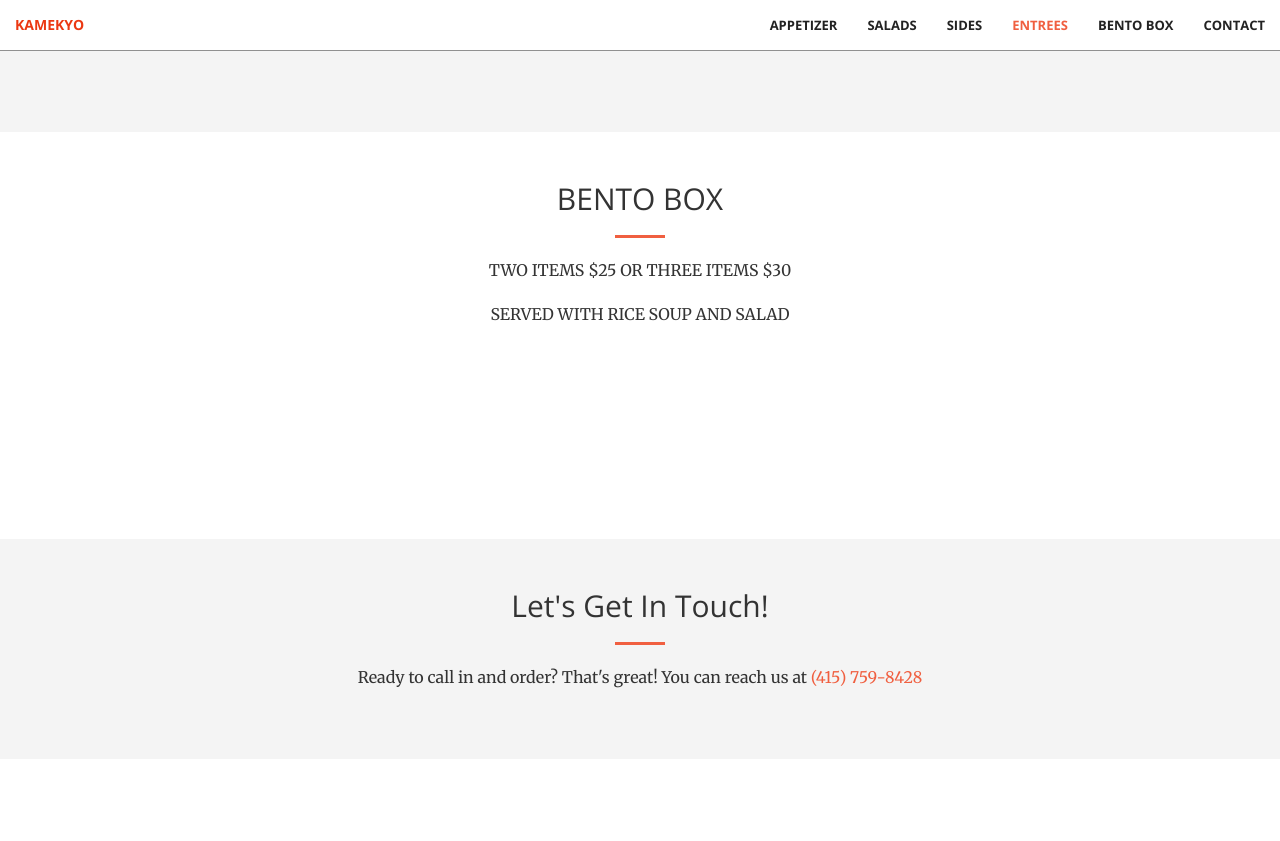
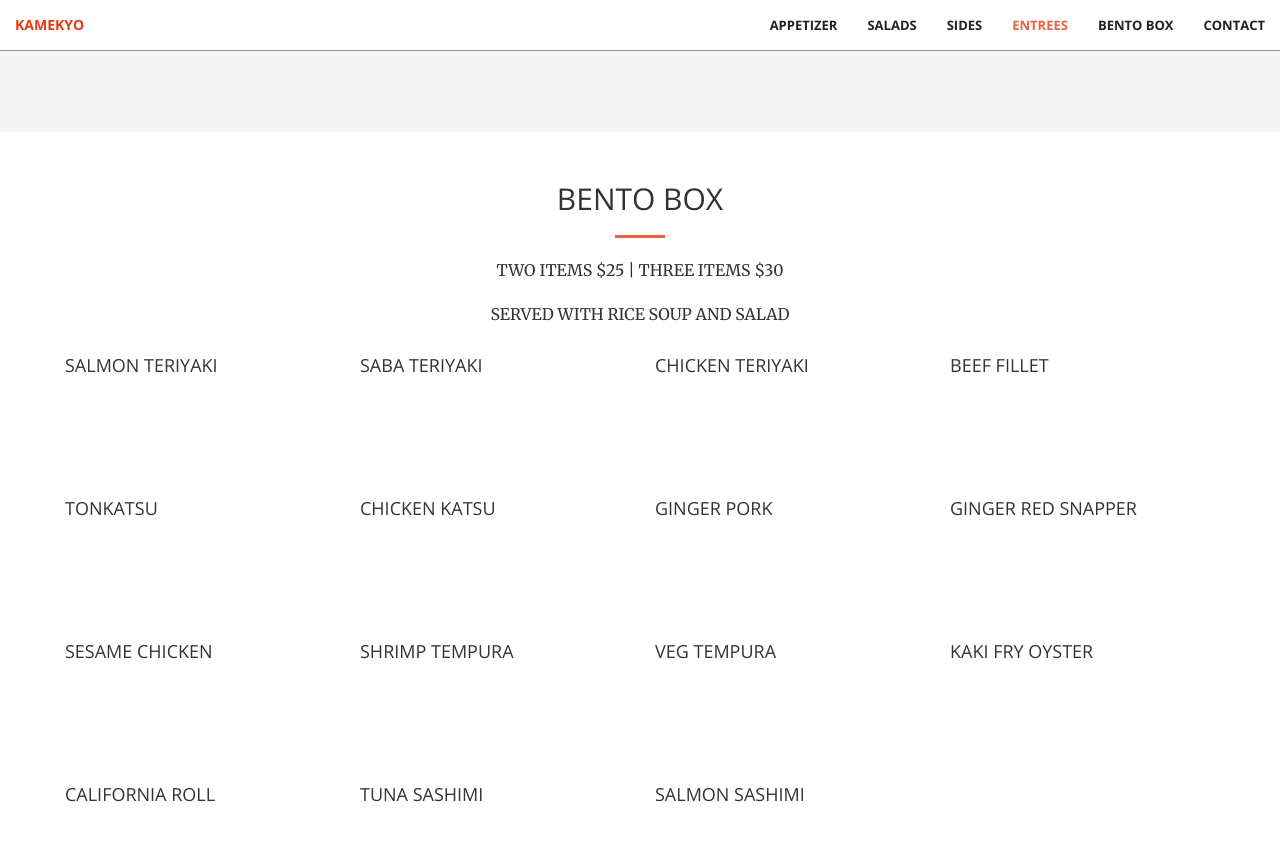
Before and after one commit to CyrusLiang/kamekyo, a Jekyll site: the page built from index.html, in a window 1280 px wide and 900 px high, scrolled down 3518 px. Shown: the top 841 px of the window. Built offline with Jekyll 4.4.1, drawn with Linux system fonts in a browser that asks for light colours; before the commit the page ends 4277 px from its top, so only the background shows below that.

Commit message:
Update bentobox.html

```diff
--- a/_includes/bentobox.html
+++ b/_includes/bentobox.html
@@ -4,7 +4,7 @@
             <div class="col-lg-12 text-center">
                 <h2 class="section-heading">Bento Box</h2>
                 <hr class="primary">
-                <p>Two Items $25 or Three Items $30</p>
+                <p>Two Items $25 | Three Items $30</p>
                 <p>Served with rice soup and salad</p>
             </div>
         </div>
@@ -13,12 +13,77 @@
         <div class="row">
             <div class="col-lg-3 col-sm-6">
                 <div class="food-box">
-                    <h4></h4>
+                    <h4>Salmon Teriyaki</h4>
                 </div>
             </div>
             <div class="col-lg-3 col-sm-6">
                 <div class="food-box">
-                    <h4></h4>
+                    <h4>Saba Teriyaki</h4>
+                </div>
+            </div>
+            <div class="col-lg-3 col-sm-6">
+                <div class="food-box">
+                    <h4>Chicken Teriyaki</h4>
+                </div>
+            </div>
+            <div class="col-lg-3 col-sm-6">
+                <div class="food-box">
+                    <h4>Beef Fillet</h4>
+                </div>
+            </div>
+            <div class="col-lg-3 col-sm-6">
+                <div class="food-box">
+                    <h4>Tonkatsu</h4>
+                </div>
+            </div>
+            <div class="col-lg-3 col-sm-6">
+                <div class="food-box">
+                    <h4>Chicken Katsu</h4>
+                </div>
+            </div>
+            <div class="col-lg-3 col-sm-6">
+                <div class="food-box">
+                    <h4>Ginger Pork</h4>
+                </div>
+            </div>
+            <div class="col-lg-3 col-sm-6">
+                <div class="food-box">
+                    <h4>Ginger Red Snapper</h4>
+                </div>
+            </div>
+            <div class="col-lg-3 col-sm-6">
+                <div class="food-box">
+                    <h4>Sesame Chicken</h4>
+                </div>
+            </div>
+            <div class="col-lg-3 col-sm-6">
+                <div class="food-box">
+                    <h4>Shrimp Tempura</h4>
+                </div>
+            </div>
+            <div class="col-lg-3 col-sm-6">
+                <div class="food-box">
+                    <h4>Veg Tempura</h4>
+                </div>
+            </div>
+            <div class="col-lg-3 col-sm-6">
+                <div class="food-box">
+                    <h4>Kaki Fry Oyster</h4>
+                </div>
+            </div>
+            <div class="col-lg-3 col-sm-6">
+                <div class="food-box">
+                    <h4>California Roll</h4>
+                </div>
+            </div>
+            <div class="col-lg-3 col-sm-6">
+                <div class="food-box">
+                    <h4>Tuna Sashimi</h4>
+                </div>
+            </div>
+            <div class="col-lg-3 col-sm-6">
+                <div class="food-box">
+                    <h4>Salmon Sashimi</h4>
                 </div>
             </div>
         </div>
```
